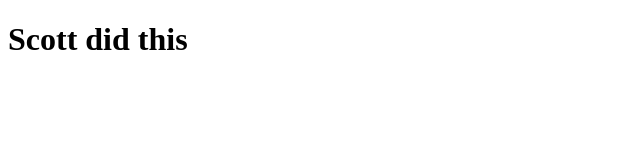
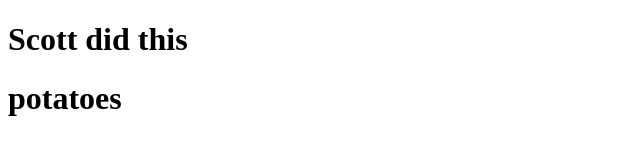
Before and after one commit to sbrunswig/projectone, a plain HTML site: page index.html in a window 1280 px wide. Shown: the whole page, without its empty margins (0-640 px from the left). Drawn offline with Linux system fonts and the light colour scheme.

Commit message:
added potatoes

```diff
--- a/index.html
+++ b/index.html
@@ -10,6 +10,7 @@
 
 <body>
     <h1>Scott did this</h1>
+    <h1>potatoes</h1>
 </body>
 
 </html>
```
